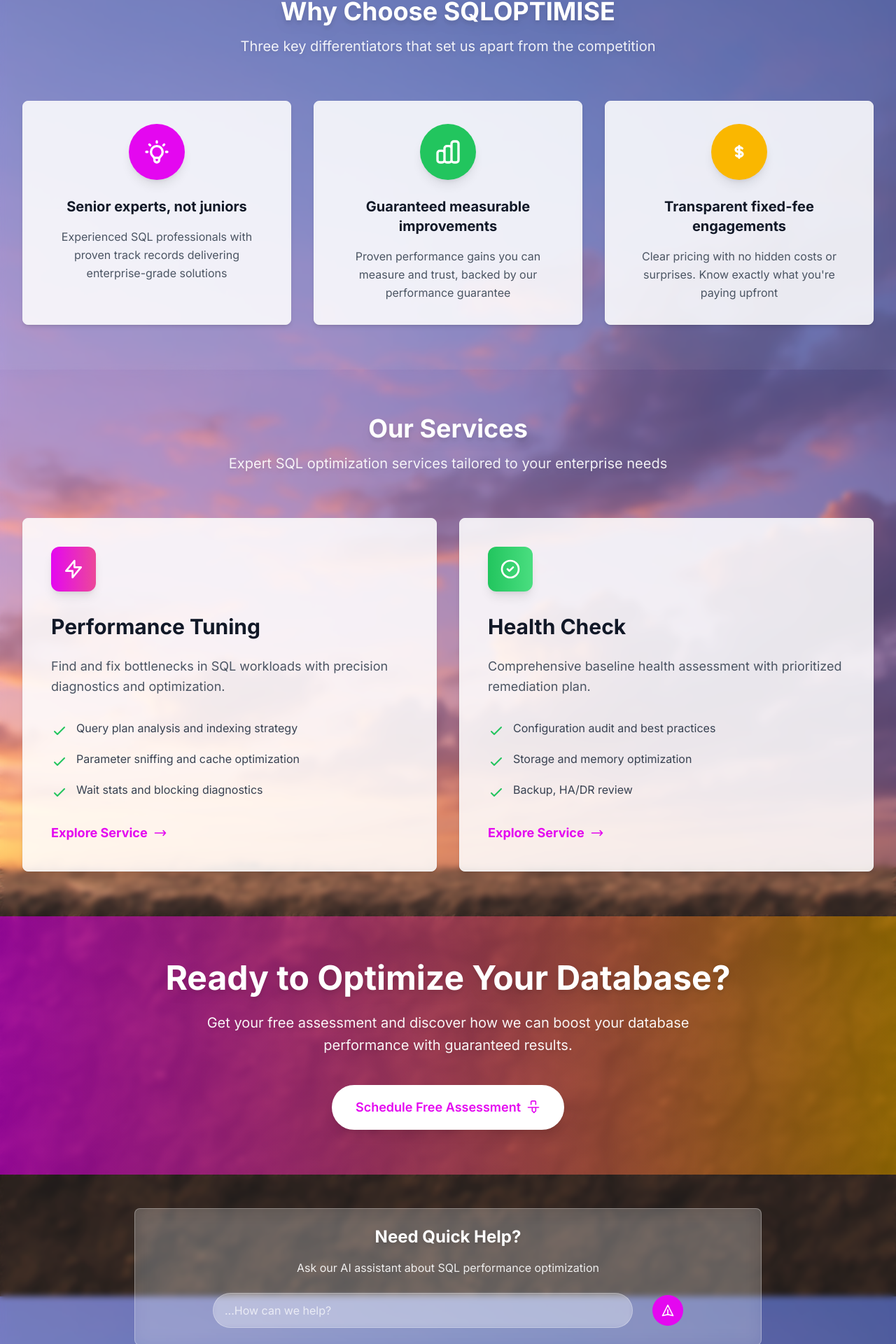
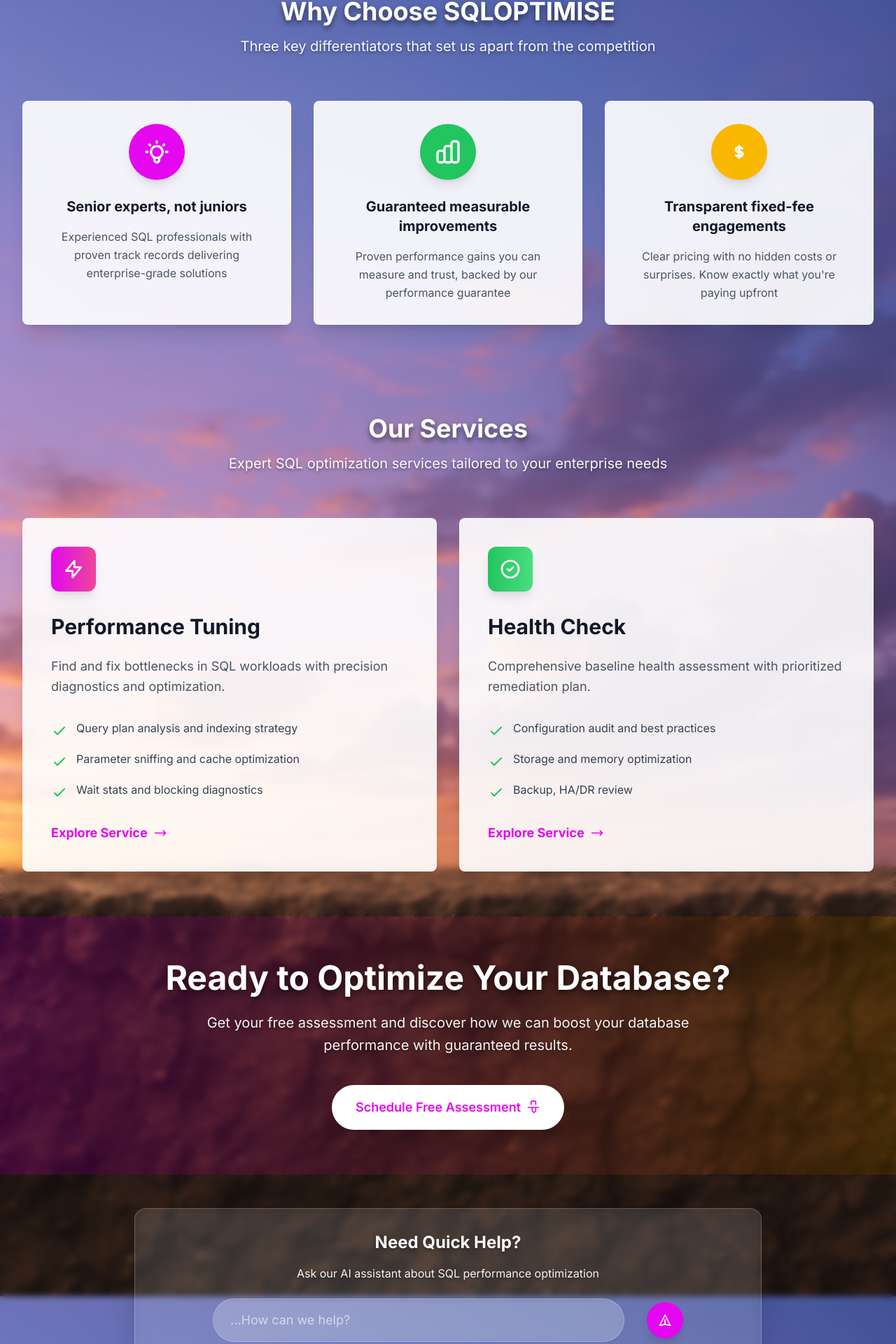
Before and after one commit to DEX-CON-ONE/SOFAKING-SQLOP-site, a Next.js app: page / in a window 1280 px wide. Shown: the part 972-2892 px from the top of the page at 70% size. Built offline with nearby package versions, Linux system fonts and the light colour scheme.

Commit message:
Fix static background visibility with translucent overlays and enhanced contrast
Co-authored-by: SQLOPTIMISE <128770495+SQLOPTIMISE@users.noreply.github.com>

```diff
--- a/app/globals.css
+++ b/app/globals.css
@@ -110,13 +110,15 @@ body {
     transition: background-image 0.8s ease-in-out;
   }
 
-  /* Static background for scrolled content */
+  /* Static background for scrolled content - zoomed to fit screen */
   .content-background {
     background-image: url('/assets/brand/website_BG-static.png');
     background-size: cover;
     background-position: center;
     background-attachment: fixed;
+    background-repeat: no-repeat;
     min-height: 100vh;
+    width: 100%;
   }
 
   /* Dynamic overlay for hero - much more translucent to show background image */
@@ -156,16 +158,25 @@ body {
     }
   }
 
-  /* Simple AI chat styling - more translucent */
+  /* Simple AI chat styling - very translucent with modern design */
   .ai-chat-simple {
-    @apply bg-white/20 backdrop-blur-md border border-white/30 rounded-lg p-6;
+    @apply bg-white/10 backdrop-blur-md border border-white/20 rounded-2xl p-8 shadow-2xl;
   }
 
   .chat-input {
-    @apply bg-white/20 backdrop-blur-sm border border-white/30 rounded-full px-4 py-3 text-white placeholder-white/70 flex-1 focus:outline-none focus:ring-2 focus:ring-white/50;
+    @apply bg-white/15 backdrop-blur-sm border border-white/25 rounded-full px-6 py-4 text-white placeholder-white/60 flex-1 focus:outline-none focus:ring-2 focus:ring-white/40 focus:border-white/50 text-lg;
   }
 
   .chat-send-btn {
-    @apply bg-primary hover:bg-primary/80 text-white p-3 rounded-full ml-3 transition-colors duration-200;
+    @apply bg-primary hover:bg-primary/80 text-white p-4 rounded-full ml-4 transition-all duration-200 shadow-lg hover:shadow-xl hover:scale-105;
+  }
+
+  /* Text shadow utilities for better contrast against backgrounds */
+  .text-shadow {
+    text-shadow: 0 2px 4px rgba(0, 0, 0, 0.3);
+  }
+
+  .text-shadow-lg {
+    text-shadow: 0 4px 8px rgba(0, 0, 0, 0.4);
   }
 }
--- a/app/page.tsx
+++ b/app/page.tsx
@@ -80,17 +80,17 @@ export default function Home() {
 
       {/* Content with Static Background */}
       <div className="content-background">
-        {/* Differentiators - Infographic Style with Translucent Background */}
-        <section className="bg-white/15 backdrop-blur-sm section-padding">
+        {/* Differentiators - Infographic Style with Very Translucent Background */}
+        <section className="bg-white/5 backdrop-blur-sm section-padding">
           <div className="container-max">
             <div className="scroll-reveal text-center mb-16">
-              <h2 className="text-4xl font-bold text-white mb-4 drop-shadow-lg">Why Choose SQLOPTIMISE</h2>
-              <p className="text-xl text-white/90 max-w-3xl mx-auto drop-shadow-md">
+              <h2 className="text-4xl font-bold text-white mb-4 drop-shadow-lg text-shadow-lg">Why Choose SQLOPTIMISE</h2>
+              <p className="text-xl text-white/95 max-w-3xl mx-auto drop-shadow-md text-shadow">
                 Three key differentiators that set us apart from the competition
               </p>
             </div>
             <div className="grid grid-cols-1 md:grid-cols-3 gap-8">
-              <div className="card-elevated p-8 text-center bg-white/85 backdrop-blur-sm">
+              <div className="card-elevated p-8 text-center bg-white/90 backdrop-blur-sm border border-white/30 shadow-xl">
                 <div className="w-20 h-20 bg-primary rounded-full flex items-center justify-center mx-auto mb-6 shadow-lg">
                   <svg className="w-10 h-10 text-white" fill="none" stroke="currentColor" viewBox="0 0 24 24">
                     <path strokeLinecap="round" strokeLinejoin="round" strokeWidth={2} d="M9.663 17h4.673M12 3v1m6.364 1.636l-.707.707M21 12h-1M4 12H3m3.343-5.657l-.707-.707m2.828 9.9a5 5 0 117.072 0l-.548.547A3.374 3.374 0 0014 18.469V19a2 2 0 11-4 0v-.531c0-.895-.356-1.754-.988-2.386l-.548-.547z" />
@@ -100,7 +100,7 @@ export default function Home() {
                 <p className="text-gray-600 leading-relaxed">Experienced SQL professionals with proven track records delivering enterprise-grade solutions</p>
               </div>
 
-              <div className="card-elevated p-8 text-center bg-white/85 backdrop-blur-sm">
+              <div className="card-elevated p-8 text-center bg-white/90 backdrop-blur-sm border border-white/30 shadow-xl">
                 <div className="w-20 h-20 bg-accent rounded-full flex items-center justify-center mx-auto mb-6 shadow-lg">
                   <svg className="w-10 h-10 text-white" fill="none" stroke="currentColor" viewBox="0 0 24 24">
                     <path strokeLinecap="round" strokeLinejoin="round" strokeWidth={2} d="M9 19v-6a2 2 0 00-2-2H5a2 2 0 00-2 2v6a2 2 0 002 2h2a2 2 0 002-2zm0 0V9a2 2 0 012-2h2a2 2 0 012 2v10m-6 0a2 2 0 002 2h2a2 2 0 002-2m0 0V5a2 2 0 012-2h2a2 2 0 012 2v14a2 2 0 01-2 2h-2a2 2 0 01-2-2z" />
@@ -110,7 +110,7 @@ export default function Home() {
                 <p className="text-gray-600 leading-relaxed">Proven performance gains you can measure and trust, backed by our performance guarantee</p>
               </div>
 
-              <div className="card-elevated p-8 text-center bg-white/85 backdrop-blur-sm">
+              <div className="card-elevated p-8 text-center bg-white/90 backdrop-blur-sm border border-white/30 shadow-xl">
                 <div className="w-20 h-20 bg-secondary rounded-full flex items-center justify-center mx-auto mb-6 shadow-lg">
                   <svg className="w-10 h-10 text-white" fill="none" stroke="currentColor" viewBox="0 0 24 24">
                     <path strokeLinecap="round" strokeLinejoin="round" strokeWidth={2} d="M12 8c-1.657 0-3 .895-3 2s1.343 2 3 2 3 .895 3 2-1.343 2-3 2m0-8c1.11 0 2.08.402 2.599 1M12 8V7m0 1v8m0 0v1m0-1c-1.11 0-2.08-.402-2.599-1" />
@@ -123,19 +123,19 @@ export default function Home() {
           </div>
         </section>
 
-        {/* Services Section - Infographic Style with Translucent Background */}
-        <section className="bg-white/10 backdrop-blur-sm section-padding">
+        {/* Services Section - Infographic Style with Very Translucent Background */}
+        <section className="bg-white/5 backdrop-blur-sm section-padding">
           <div className="container-max">
             <div className="scroll-reveal text-center mb-16">
-              <h2 className="text-4xl font-bold text-white mb-4 drop-shadow-lg">Our Services</h2>
-              <p className="text-xl text-white/90 max-w-3xl mx-auto drop-shadow-md">
+              <h2 className="text-4xl font-bold text-white mb-4 drop-shadow-lg text-shadow-lg">Our Services</h2>
+              <p className="text-xl text-white/95 max-w-3xl mx-auto drop-shadow-md text-shadow">
                 Expert SQL optimization services tailored to your enterprise needs
               </p>
             </div>
 
             <div className="grid grid-cols-1 md:grid-cols-2 gap-8">
               {/* Performance Tuning */}
-              <div className="card-elevated p-10 group bg-white/85 backdrop-blur-sm">
+              <div className="card-elevated p-10 group bg-white/90 backdrop-blur-sm border border-white/30 shadow-xl">
                 <div className="w-16 h-16 bg-gradient-to-r from-primary to-pink-500 rounded-xl flex items-center justify-center mb-8 shadow-lg group-hover:scale-110 transition-transform duration-300">
                   <svg className="w-8 h-8 text-white" fill="none" stroke="currentColor" viewBox="0 0 24 24">
                     <path strokeLinecap="round" strokeLinejoin="round" strokeWidth={2} d="M13 10V3L4 14h7v7l9-11h-7z" />
@@ -172,7 +172,7 @@ export default function Home() {
               </div>
 
               {/* Health Check */}
-              <div className="card-elevated p-10 group bg-white/85 backdrop-blur-sm">
+              <div className="card-elevated p-10 group bg-white/90 backdrop-blur-sm border border-white/30 shadow-xl">
                 <div className="w-16 h-16 bg-gradient-to-r from-accent to-green-400 rounded-xl flex items-center justify-center mb-8 shadow-lg group-hover:scale-110 transition-transform duration-300">
                   <svg className="w-8 h-8 text-white" fill="none" stroke="currentColor" viewBox="0 0 24 24">
                     <path strokeLinecap="round" strokeLinejoin="round" strokeWidth={2} d="M9 12l2 2 4-4m6 2a9 9 0 11-18 0 9 9 0 0118 0z" />
@@ -211,15 +211,15 @@ export default function Home() {
           </div>
         </section>
 
-        {/* Enhanced CTA Section - Translucent to show background */}
-        <section className="bg-gradient-to-r from-primary/60 to-secondary/50 backdrop-blur-sm text-white section-padding">
+        {/* Enhanced CTA Section - Very Translucent to show background */}
+        <section className="bg-gradient-to-r from-primary/20 to-secondary/15 backdrop-blur-sm text-white section-padding">
           <div className="container-max text-center">
             <div className="scroll-reveal">
-              <h2 className="text-5xl font-bold mb-6 drop-shadow-lg">Ready to Optimize Your Database?</h2>
-              <p className="text-xl text-white/95 mb-10 max-w-3xl mx-auto leading-relaxed drop-shadow-md">
+              <h2 className="text-5xl font-bold mb-6 drop-shadow-lg text-shadow-lg">Ready to Optimize Your Database?</h2>
+              <p className="text-xl text-white/95 mb-10 max-w-3xl mx-auto leading-relaxed drop-shadow-md text-shadow">
                 Get your free assessment and discover how we can boost your database performance with guaranteed results.
               </p>
-              <a href="https://outlook.office.com/book/SQLOPTIMISE@NETORGFT9176567.onmicrosoft.com/" className="btn-secondary bg-white text-primary hover:bg-gray-100 text-lg inline-flex items-center">
+              <a href="https://outlook.office.com/book/SQLOPTIMISE@NETORGFT9176567.onmicrosoft.com/" className="btn-secondary bg-white text-primary hover:bg-gray-100 text-lg inline-flex items-center shadow-xl">
                 Schedule Free Assessment
                 <svg className="w-5 h-5 ml-2" fill="none" stroke="currentColor" viewBox="0 0 24 24">
                   <path strokeLinecap="round" strokeLinejoin="round" strokeWidth={2} d="M8 7V3a2 2 0 012-2h4a2 2 0 012 2v4m-6 6v5l3 3 3-3v-5M3 12h18" />
@@ -229,12 +229,12 @@ export default function Home() {
           </div>
         </section>
 
-        {/* Simple AI Chat Component - Bottom of page with better transparency */}
-        <section className="bg-white/10 backdrop-blur-sm text-white py-12">
+        {/* Simple AI Chat Component - Very Translucent to show background */}
+        <section className="bg-white/5 backdrop-blur-sm text-white py-12">
           <div className="container-max">
             <div className="ai-chat-simple max-w-4xl mx-auto text-center">
-              <h3 className="text-2xl font-bold mb-4 text-white drop-shadow-md">Need Quick Help?</h3>
-              <p className="text-white/90 mb-6 drop-shadow-sm">Ask our AI assistant about SQL performance optimization</p>
+              <h3 className="text-2xl font-bold mb-4 text-white drop-shadow-md text-shadow">Need Quick Help?</h3>
+              <p className="text-white/95 mb-6 drop-shadow-sm text-shadow">Ask our AI assistant about SQL performance optimization</p>
 
               <div className="flex items-center gap-4 max-w-2xl mx-auto">
                 <input
@@ -242,7 +242,7 @@ export default function Home() {
                   placeholder="...How can we help?"
                   className="chat-input"
                 />
-                <button className="chat-send-btn">
+                <button className="chat-send-btn shadow-lg">
                   <svg className="w-5 h-5" fill="none" stroke="currentColor" viewBox="0 0 24 24">
                     <path strokeLinecap="round" strokeLinejoin="round" strokeWidth={2} d="M12 19l9 2-9-18-9 18 9-2zm0 0v-8" />
                   </svg>
@@ -252,8 +252,8 @@ export default function Home() {
           </div>
         </section>
 
-        {/* Enhanced Footer */}
-        <footer className="bg-gray-900/90 backdrop-blur-sm text-white section-padding">
+        {/* Enhanced Footer - Semi-translucent to show background */}
+        <footer className="bg-gray-900/75 backdrop-blur-sm text-white section-padding border-t border-white/10">
           <div className="container-max">
             <div className="grid grid-cols-1 md:grid-cols-4 gap-8 mb-12">
               <div className="md:col-span-2">
```
